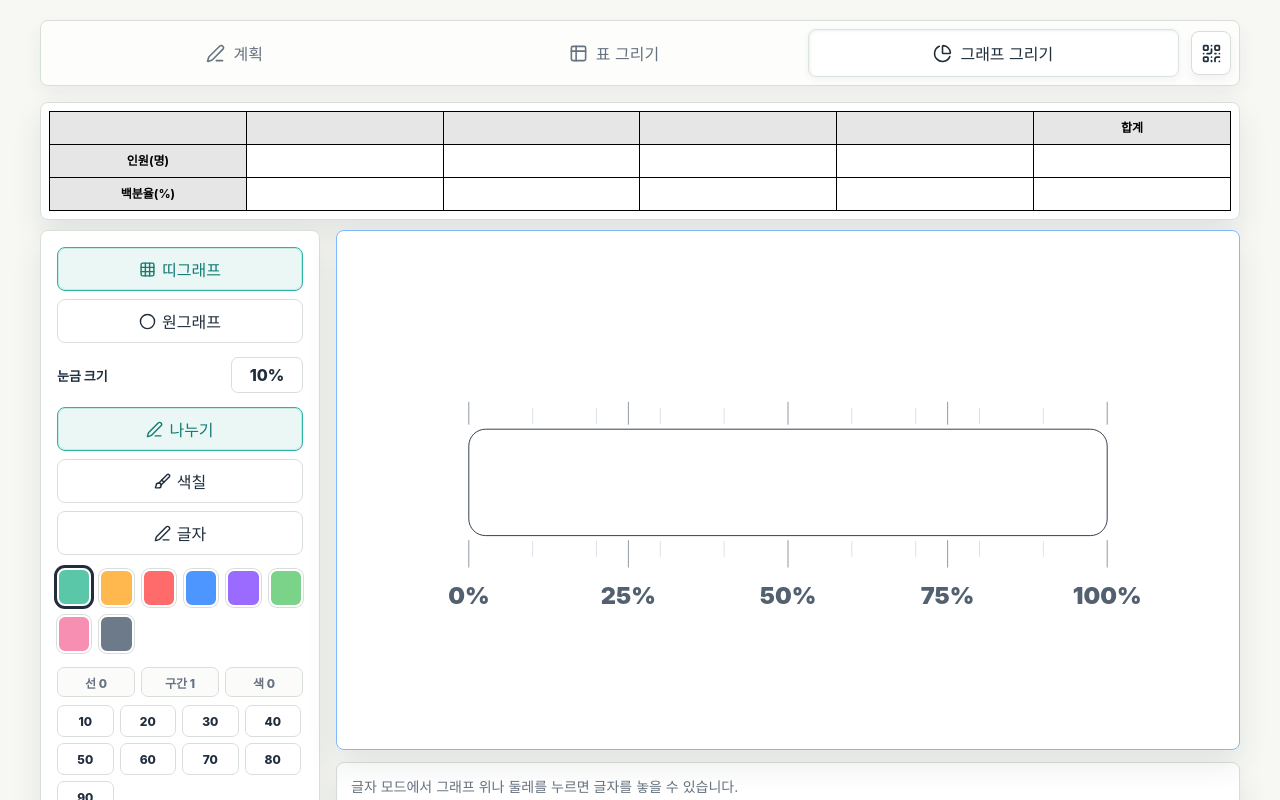
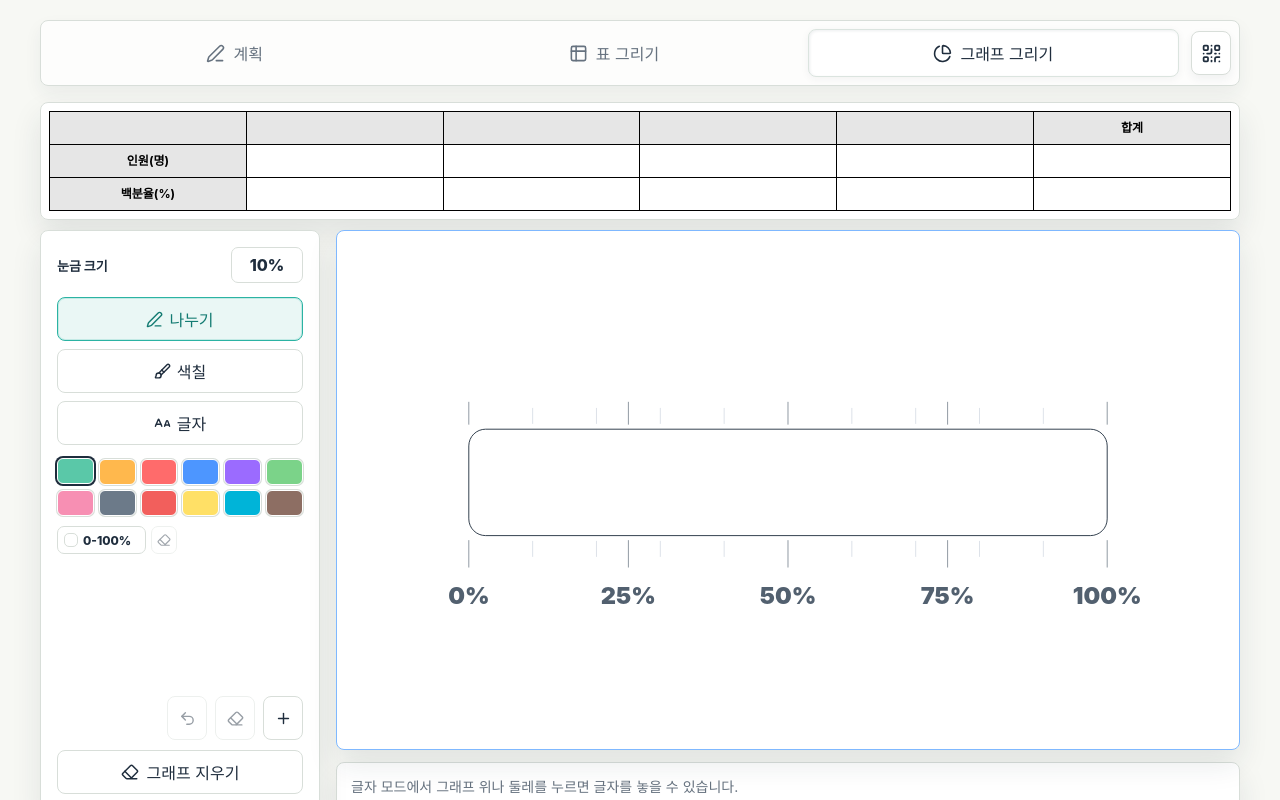
Before and after one commit to StopOverthinking/How-to-Graph, a React (Vite) app: page / in a window 1280 px wide. Both pictures are taken after a click on the button "그래프 그리기". Shown: the top 800 px of the page. Built offline with nearby package versions, Linux system fonts and the light colour scheme.

Commit message:
Lock graph type to plan selection

```diff
--- a/src/main.jsx
+++ b/src/main.jsx
@@ -8,6 +8,7 @@ import {
   decompressFromUint8Array
 } from 'lz-string';
 import {
+  ALargeSmall,
   Brush,
   ChevronLeft,
   ChevronRight,
@@ -41,7 +42,20 @@ const MIN_PLAN_ITEM_COUNT = 1;
 const MAX_PLAN_ITEM_COUNT = 8;
 const MIN_PLAN_STEP = 1;
 const MAX_PLAN_STEP = 4;
-const GRAPH_COLORS = ['#5ac8a8', '#ffb84d', '#ff6b6b', '#4d96ff', '#9b6bff', '#7bd389', '#f78fb3', '#6c7a89'];
+const GRAPH_COLORS = [
+  '#5ac8a8',
+  '#ffb84d',
+  '#ff6b6b',
+  '#4d96ff',
+  '#9b6bff',
+  '#7bd389',
+  '#f78fb3',
+  '#6c7a89',
+  '#f25f5c',
+  '#ffe066',
+  '#00b4d8',
+  '#8d6e63'
+];
 const BAR_PERCENT_LABEL_TICKS = [0, 25, 50, 75, 100];
 const PIE_PERCENT_LABEL_TICKS = [0, 25, 50, 75];
 const LABEL_COLORS = ['#1f2d3d', '#ffffff'];
@@ -1032,7 +1046,6 @@ function GraphScaleControl({ scale, onConfirm }) {
 function GraphWorkspace({ plan, table, graph, onChange }) {
   const canvasRef = useRef(null);
   const segments = getSegments(graph.dividers);
-  const dividerTicks = useMemo(() => makeDividerTicks(graph.scale), [graph.scale]);
   const coloredSegmentCount = getColoredSegmentCount(segments, graph.fills);
 
   function setGraph(patch) {
@@ -1071,14 +1084,6 @@ function GraphWorkspace({ plan, table, graph, onChange }) {
         color: LABEL_COLORS[0]
       })
     }));
-  }
-
-  function toggleDivider(value) {
-    const hasDivider = graph.dividers.indexOf(value) !== -1;
-    const dividers = hasDivider
-      ? graph.dividers.filter((divider) => divider !== value)
-      : sanitizeDividers(graph.dividers.concat(value));
-    setGraph({ dividers });
   }
 
   function undoDivider() {
@@ -1141,16 +1146,6 @@ function GraphWorkspace({ plan, table, graph, onChange }) {
 
       <div className="workspace-grid graph-layout">
         <aside className="tool-rail">
-          <SectionTitle icon={PieChart} title="그래프 틀" />
-          <SegmentedControl
-            value={graph.type}
-            onChange={(value) => setGraph({ type: value, dividers: [], fills: {} })}
-            items={[
-              { value: 'bar', label: '띠그래프', icon: Grid3X3 },
-              { value: 'pie', label: '원그래프', icon: Circle }
-            ]}
-          />
-
           <GraphScaleControl
             scale={graph.scale}
             onConfirm={(nextScale) => {
@@ -1167,7 +1162,7 @@ function GraphWorkspace({ plan, table, graph, onChange }) {
             items={[
               { value: 'divide', label: '나누기', icon: PenLine },
               { value: 'paint', label: '색칠', icon: Brush },
-              { value: 'text', label: '글자', icon: PenLine }
+              { value: 'text', label: '글자', icon: ALargeSmall }
             ]}
           />
 
@@ -1187,9 +1182,6 @@ function GraphWorkspace({ plan, table, graph, onChange }) {
           <GraphManualPanel
             graph={graph}
             segments={segments}
-            dividerTicks={dividerTicks}
-            coloredSegmentCount={coloredSegmentCount}
-            onToggleDivider={toggleDivider}
             onFillSegment={fillSegment}
             onClearSegment={clearSegment}
           />
@@ -1245,29 +1237,9 @@ function GraphWorkspace({ plan, table, graph, onChange }) {
   );
 }
 
-function GraphManualPanel({ graph, segments, dividerTicks, coloredSegmentCount, onToggleDivider, onFillSegment, onClearSegment }) {
+function GraphManualPanel({ graph, segments, onFillSegment, onClearSegment }) {
   return (
     <div className="graph-manual-panel">
-      <div className="graph-count-row" aria-live="polite">
-        <span>선 {graph.dividers.length}</span>
-        <span>구간 {segments.length}</span>
-        <span>색 {coloredSegmentCount}</span>
-      </div>
-
-      <div className="divider-chip-grid" aria-label="눈금선 직접 나누기">
-        {dividerTicks.map((value) => (
-          <button
-            key={value}
-            type="button"
-            className={graph.dividers.indexOf(value) !== -1 ? 'is-active' : ''}
-            onClick={() => onToggleDivider(value)}
-            aria-pressed={graph.dividers.indexOf(value) !== -1}
-          >
-            {value}
-          </button>
-        ))}
-      </div>
-
       <div className="graph-segment-list" aria-label="구간 직접 색칠하기">
         {segments.map((segment) => {
           const color = graph.fills[segment.key];
@@ -1346,6 +1318,7 @@ const GraphCanvas = React.forwardRef(function GraphCanvas({ graph, segments, onP
       const target = event.target;
       if (!(target instanceof Element)) return;
       if (target.closest('.graph-label-frame')) return;
+      if (target.closest('.graph-canvas')) return;
       releaseLabelSelection();
     }
 
@@ -1360,6 +1333,8 @@ const GraphCanvas = React.forwardRef(function GraphCanvas({ graph, segments, onP
 
   function releaseLabelSelection(nextLabelId = null) {
     if (selectedLabelId && selectedLabelId !== nextLabelId) {
+      const input = labelInputRefs.current.get(selectedLabelId);
+      if (input && document.activeElement === input) input.blur();
       removeLabelIfEmpty(selectedLabelId);
     }
     setSelectedLabelId(nextLabelId);
@@ -1688,7 +1663,7 @@ function BarGraph({ graph, segments, previewDivider, previewSegmentKey }) {
         <line className="graph-preview-line" x1={barPercentX(previewDivider)} x2={barPercentX(previewDivider)} y1={box.top - 1.4} y2={box.top + box.height + 1.4} />
       )}
       {graph.dividers.map((divider) => (
-        <line key={divider} x1={barPercentX(divider)} x2={barPercentX(divider)} y1={box.top} y2={box.top + box.height} stroke="#1f2d3d" strokeWidth="1.05" />
+        <line key={divider} x1={barPercentX(divider)} x2={barPercentX(divider)} y1={box.top} y2={box.top + box.height} stroke="#1f2d3d" strokeWidth="0.9" vectorEffect="non-scaling-stroke" />
       ))}
     </svg>
   );
@@ -1703,7 +1678,7 @@ function PieGraph({ graph, segments, previewDivider, previewSegmentKey }) {
   const minorTicks = makeGraphTicks(scale).filter((tick) => !PIE_PERCENT_LABEL_TICKS.includes(tick));
   return (
     <svg className="pie-svg" viewBox="0 0 100 100" aria-hidden="true">
-      <circle cx="50" cy="50" r="38" fill="#ffffff" stroke="#1f2d3d" strokeWidth="1.15" />
+      <circle cx="50" cy="50" r="38" fill="#ffffff" stroke="#1f2d3d" strokeWidth="0.9" vectorEffect="non-scaling-stroke" />
       {segments.map((segment) => {
         const color = graph.fills[segment.key] || 'rgba(255,255,255,0)';
         if (segment.start === 0 && segment.end === 100) {
@@ -1718,7 +1693,7 @@ function PieGraph({ graph, segments, previewDivider, previewSegmentKey }) {
         }
         return <path key={`preview-${segment.key}`} className="graph-preview-segment" d={sectorPath(50, 50, 38, segment.start, segment.end)} fill="none" />;
       })}
-      <circle cx="50" cy="50" r="38" fill="none" stroke="#1f2d3d" strokeWidth="1.15" />
+      <circle cx="50" cy="50" r="38" fill="none" stroke="#1f2d3d" strokeWidth="0.9" vectorEffect="non-scaling-stroke" />
       {minorTicks.map((tick) => {
         const inner = polarPoint(50, 50, 39.2, tick);
         const outer = polarPoint(50, 50, 42, tick);
@@ -1744,7 +1719,7 @@ function PieGraph({ graph, segments, previewDivider, previewSegmentKey }) {
       )}
       {graph.dividers.map((divider) => {
         const point = polarPoint(50, 50, 38, divider);
-        return <line key={divider} x1="50" y1="50" x2={point.x} y2={point.y} stroke="#1f2d3d" strokeWidth="1.15" />;
+        return <line key={divider} x1="50" y1="50" x2={point.x} y2={point.y} stroke="#1f2d3d" strokeWidth="0.9" vectorEffect="non-scaling-stroke" />;
       })}
     </svg>
   );
@@ -1912,13 +1887,6 @@ function makeGraphTicks(scale, includeEnd = false) {
   return ticks;
 }
 
-function makeDividerTicks(scale) {
-  const safeScale = normalizeGraphScale(scale);
-  const ticks = [];
-  for (let value = safeScale; value < 100; value += safeScale) ticks.push(value);
-  return ticks;
-}
-
 function getGraphPointValue(graph, point) {
   return graph.type === 'bar' ? point.graphX : point.percentAngle;
 }
--- a/src/styles.css
+++ b/src/styles.css
@@ -282,21 +282,21 @@ textarea.text-input:focus {
 .swatch-block {
   display: grid;
   grid-template-columns: repeat(6, 1fr);
-  grid-gap: 8px;
-  margin: 14px 0;
+  grid-gap: 5px;
+  margin: 8px 0 10px;
 }
 
 .swatch {
   width: 100%;
-  height: 38px;
-  border: 2px solid #ffffff;
-  border-radius: 8px;
+  height: 26px;
+  border: 1px solid #ffffff;
+  border-radius: 6px;
   box-shadow: 0 0 0 1px var(--line);
   cursor: pointer;
 }
 
 .swatch.is-active {
-  box-shadow: 0 0 0 3px var(--ink);
+  box-shadow: 0 0 0 2px var(--ink);
   transform: translateY(-1px);
 }
 
@@ -860,68 +860,29 @@ textarea.text-input:focus {
   margin: 10px 0 10px;
 }
 
-.graph-count-row {
+.graph-segment-list {
   display: grid;
-  grid-template-columns: repeat(3, 1fr);
-  grid-gap: 6px;
-  margin-bottom: 8px;
-}
-
-.graph-count-row span {
-  min-height: 30px;
-  display: flex;
-  align-items: center;
-  justify-content: center;
-  border: 1px solid var(--line);
-  border-radius: 7px;
-  background: #fbfcfa;
-  color: var(--muted);
-  font-size: 12px;
-  font-weight: 800;
-}
-
-.divider-chip-grid {
-  display: grid;
-  grid-template-columns: repeat(4, minmax(0, 1fr));
-  grid-gap: 6px;
-  margin-bottom: 10px;
-  max-height: 134px;
+  grid-template-columns: repeat(2, minmax(0, 1fr));
+  grid-auto-rows: 28px;
+  grid-gap: 5px;
+  height: 160px;
+  overflow-x: hidden;
   overflow-y: auto;
   padding-right: 2px;
-}
-
-.divider-chip-grid button {
-  min-height: 32px;
-  border: 1px solid var(--line);
-  border-radius: 7px;
-  background: #ffffff;
-  color: var(--ink);
-  cursor: pointer;
-  font-size: 12px;
-  font-weight: 800;
-}
-
-.divider-chip-grid button.is-active {
-  border-color: var(--teal);
-  background: #eaf7f5;
-  color: var(--teal-dark);
-  box-shadow: inset 0 0 0 1px rgba(43, 179, 163, 0.22);
-}
-
-.graph-segment-list {
-  display: grid;
-  grid-gap: 6px;
+  scrollbar-width: thin;
 }
 
 .graph-segment-row {
   display: grid;
-  grid-template-columns: minmax(0, 1fr) 34px;
-  grid-gap: 6px;
+  grid-template-columns: minmax(0, 1fr) 26px;
+  grid-gap: 5px;
+  min-width: 0;
 }
 
 .graph-segment-fill,
 .segment-clear-button {
-  min-height: 34px;
+  height: 28px;
+  min-height: 28px;
   border: 1px solid var(--line);
   border-radius: 7px;
   background: #ffffff;
@@ -933,16 +894,23 @@ textarea.text-input:focus {
   display: flex;
   align-items: center;
   min-width: 0;
-  padding: 0 8px;
+  padding: 0 6px;
   font-size: 12px;
   font-weight: 800;
 }
 
+.graph-segment-fill span:last-child {
+  min-width: 0;
+  overflow: hidden;
+  text-overflow: ellipsis;
+  white-space: nowrap;
+}
+
 .segment-color-dot {
-  width: 18px;
-  height: 18px;
-  min-width: 18px;
-  margin-right: 7px;
+  width: 14px;
+  height: 14px;
+  min-width: 14px;
+  margin-right: 5px;
   border: 1px solid var(--line);
   border-radius: 5px;
 }
@@ -957,6 +925,10 @@ textarea.text-input:focus {
 .segment-clear-button:disabled {
   opacity: 0.42;
   cursor: default;
+}
+
+.graph-segment-list::-webkit-scrollbar {
+  width: 6px;
 }
 
 .graph-action-row {
```
